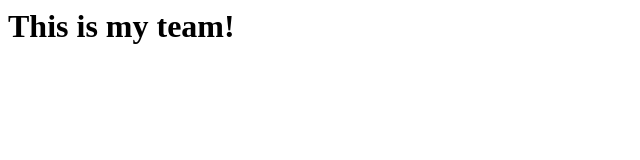
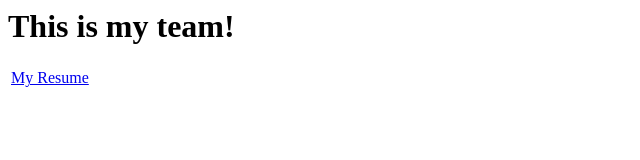
Before and after one commit to ymhsieh/lab1029, a plain HTML site: page index.html in a window 1280 px wide. Shown: the whole page, without its empty margins (0-640 px from the left). Drawn offline with Linux system fonts and the light colour scheme.

Commit message:
Change index.html

```diff
--- a/index.html
+++ b/index.html
@@ -6,8 +6,8 @@
   </head>
   <body>
     <h1> This is my team! </h1>
-    <ul>
-
-    </ul>
+    <table>
+      <tr> <td> <a href='myresume.html'>My Resume</a></td></tr>
+    </table>
   </body>
 </html>
```
